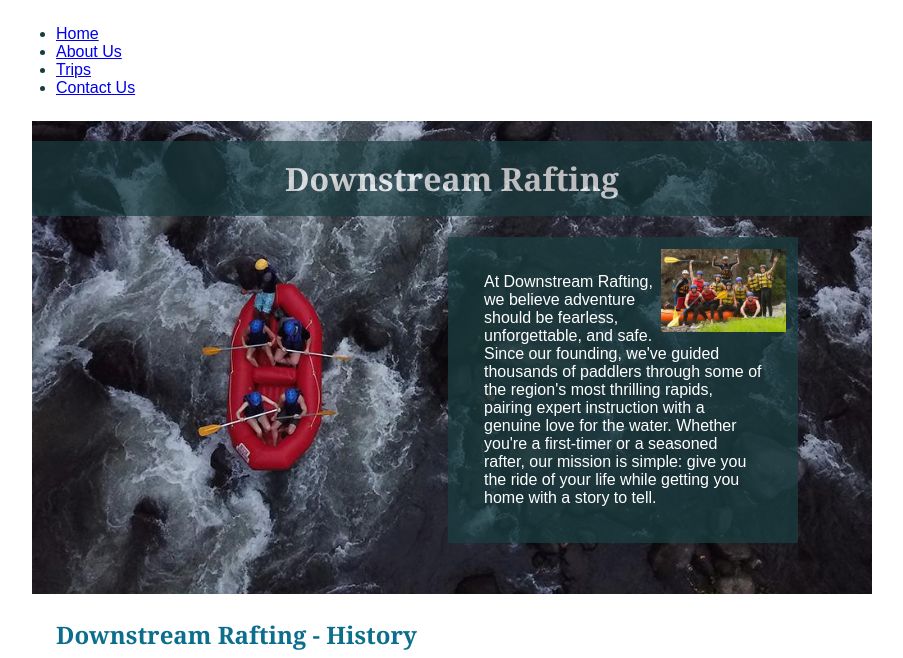
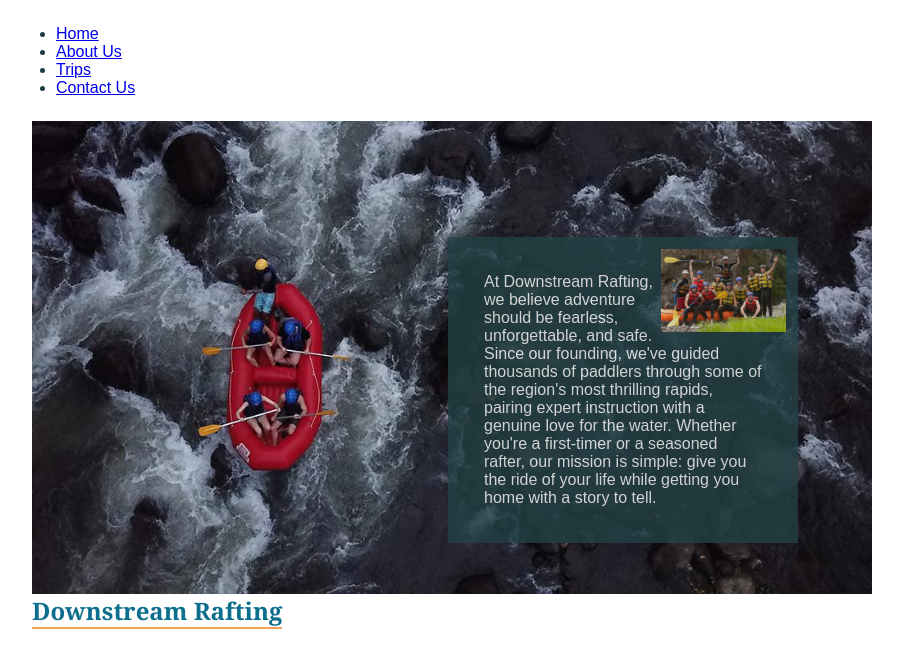
Before and after one commit to Davismillz/wdd130, a plain HTML site: page wwr/about.html in a window 1280 px wide. Shown: the part 103-761 px from the top of the page, without its empty margins (188-1091 px from the left). Drawn offline with Linux system fonts and the light colour scheme.

Commit message:
made minor changes

```diff
--- a/wwr/about.html
+++ b/wwr/about.html
@@ -6,14 +6,15 @@
     <meta charset="UTF-8">
     <meta name="viewport" content="width=device-width, initial-scale=1.0">
     <title>Downstream Rafting | About Us</title>
-    <meta name="description" content="Learn about Downstream Rafting">
+    <meta name="description"
+      content="Discover Downstream Rafting, a whitewater rafting company offering thrilling, guided river adventures for all skill levels.">
     <meta name="author" content="Onyenali Ikechukwu Davis">
     <link rel="stylesheet" href="styles/rafting.css">
 </head>
 
 <body>
     <header>
-        <img src="images/z-raftingcompas.jpg" alt="Company Logo" width="100px">
+        <img src="images/z-raftingcompas.jpg" alt="Company Logo" width="100">
         <nav>
             <ul>
                 <li><a href="index.html">Home</a></li>
@@ -26,7 +27,7 @@
     <main>
         <div class="hero">
             <img src="images/rafting16_1024.jpg" alt="water rafting group">
-            <h1> Downstream Rafting</h1>
+            <h2> Downstream Rafting</h2>
             <article>
                 <img src="images/rafting59_600.jpg" alt="Happy clients">
                 <p>At Downstream Rafting, we believe adventure should be fearless,
@@ -44,7 +45,7 @@
             </article>
         </div>
         <section>
-            <h2>Downstream Rafting - History</h2>
+            <h2>History</h2>
             <p>Downstream Rafting started in 2010 as a two-boat operation run by a small group
                 of
                 river guides who
--- a/wwr/styles/rafting.css
+++ b/wwr/styles/rafting.css
@@ -1,7 +1,7 @@
 :root {
     --primary-color: #0b6e8c;
     /* river blue */
-    --secondary-color: #e8f4f8;
+    --secondary-color: #234145;
     /* whitewater foam */
     --accent1-color: #1a3c40;
     /* deep slate */
@@ -83,7 +83,13 @@ article {
     top: 100px;
     left: 400px;
     width: 350px;
-    background-color: rgba(26, 60, 64, 0.75);
+    background-color: var(--secondary-color);
+    opacity: 0.8;
     padding: 12px;
     color: #fff;
 }
+
+h2 {
+    border-bottom: 2px solid var(--accent2-color);
+    display: inline-block;
+}
```
